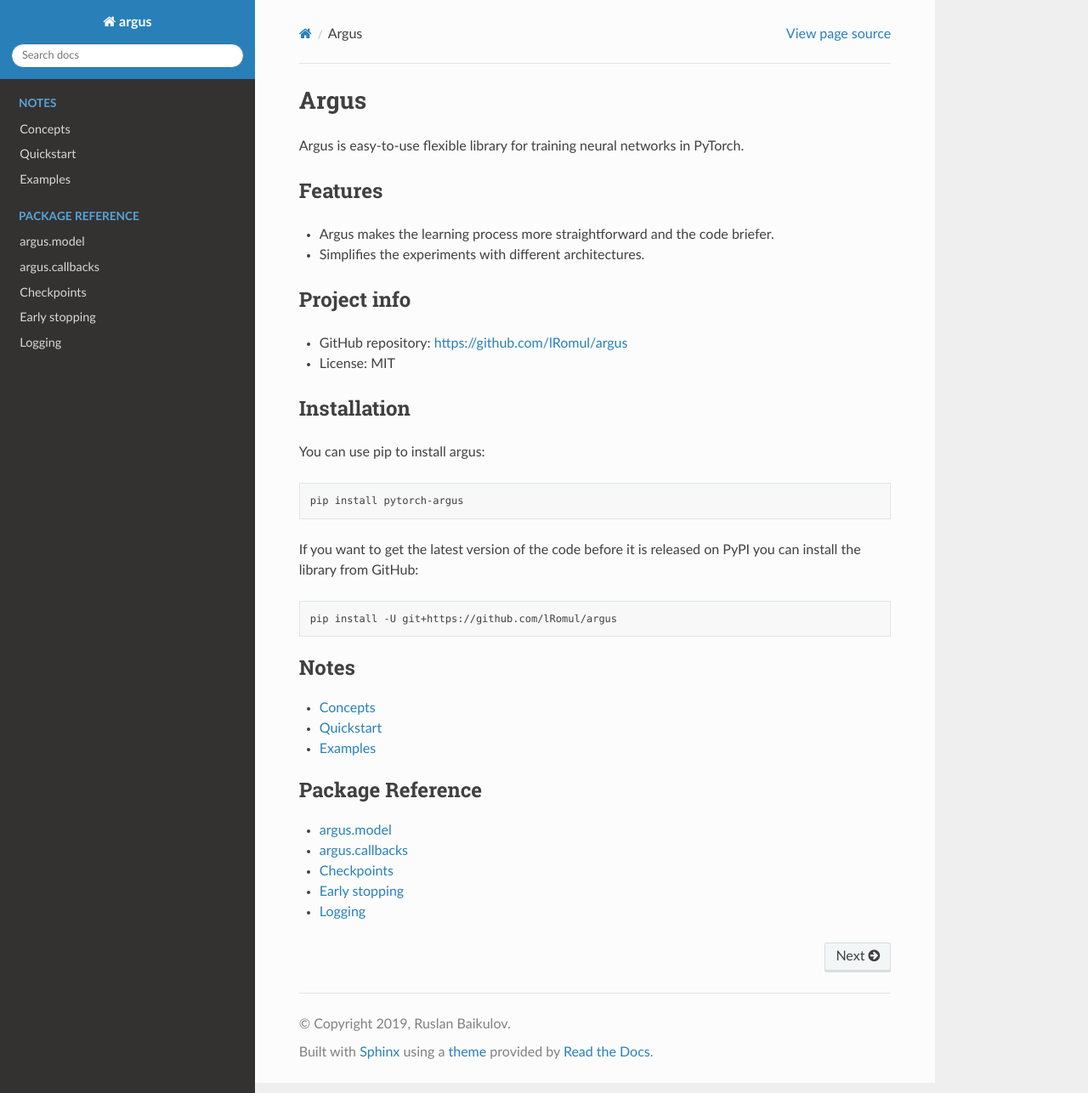
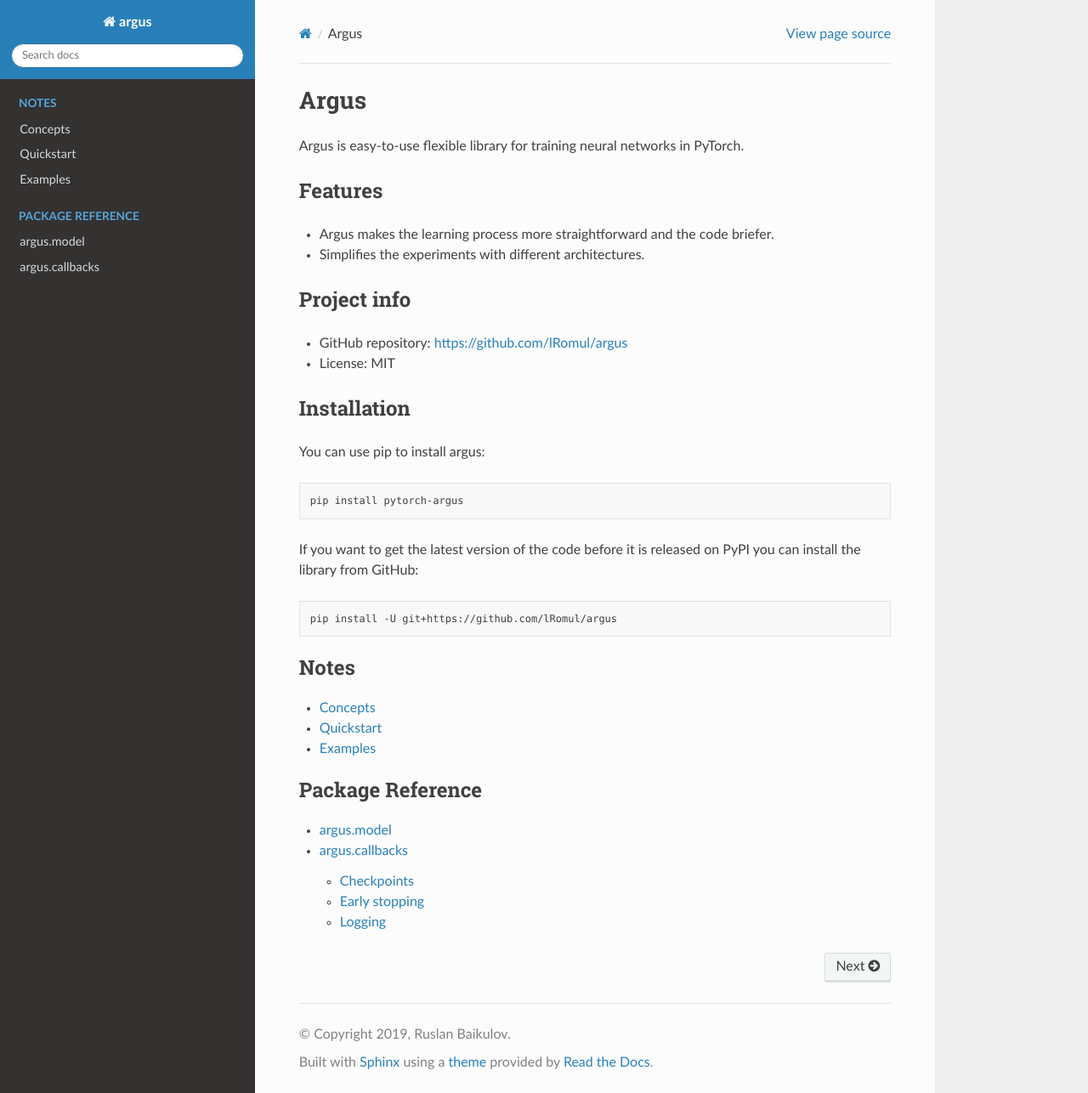
Before and after one commit to lRomul/argus, a Sphinx documentation site: the page built from docs/source/index.rst, in a window 1280 px wide and 1286 px high. Shown: the whole window at 85% size. Built offline with Sphinx 7.4.7 and the Read the Docs theme 2.0.0, drawn with Linux system fonts in a browser that asks for light colours.

Commit message:
docs: Add callbacks subsection

```diff
--- a/docs/source/conf.py
+++ b/docs/source/conf.py
@@ -55,4 +55,4 @@
 # Add any paths that contain custom static files (such as style sheets) here,
 # relative to this directory. They are copied after the builtin static files,
 # so a file named "default.css" will overwrite the builtin "default.css".
-html_static_path = ['_static']
+html_static_path = []
--- a/docs/source/index.rst
+++ b/docs/source/index.rst
@@ -42,7 +42,4 @@
    :caption: Package Reference
 
    model
-   callbacks
-   callbacks/checkpoints
-   callbacks/early_stopping
-   callbacks/logging
+   callbacks/index
```
Also changed, not shown: docs/source/callbacks/index.rst (renamed from docs/source/callbacks.rst, +9 -0 lines).
